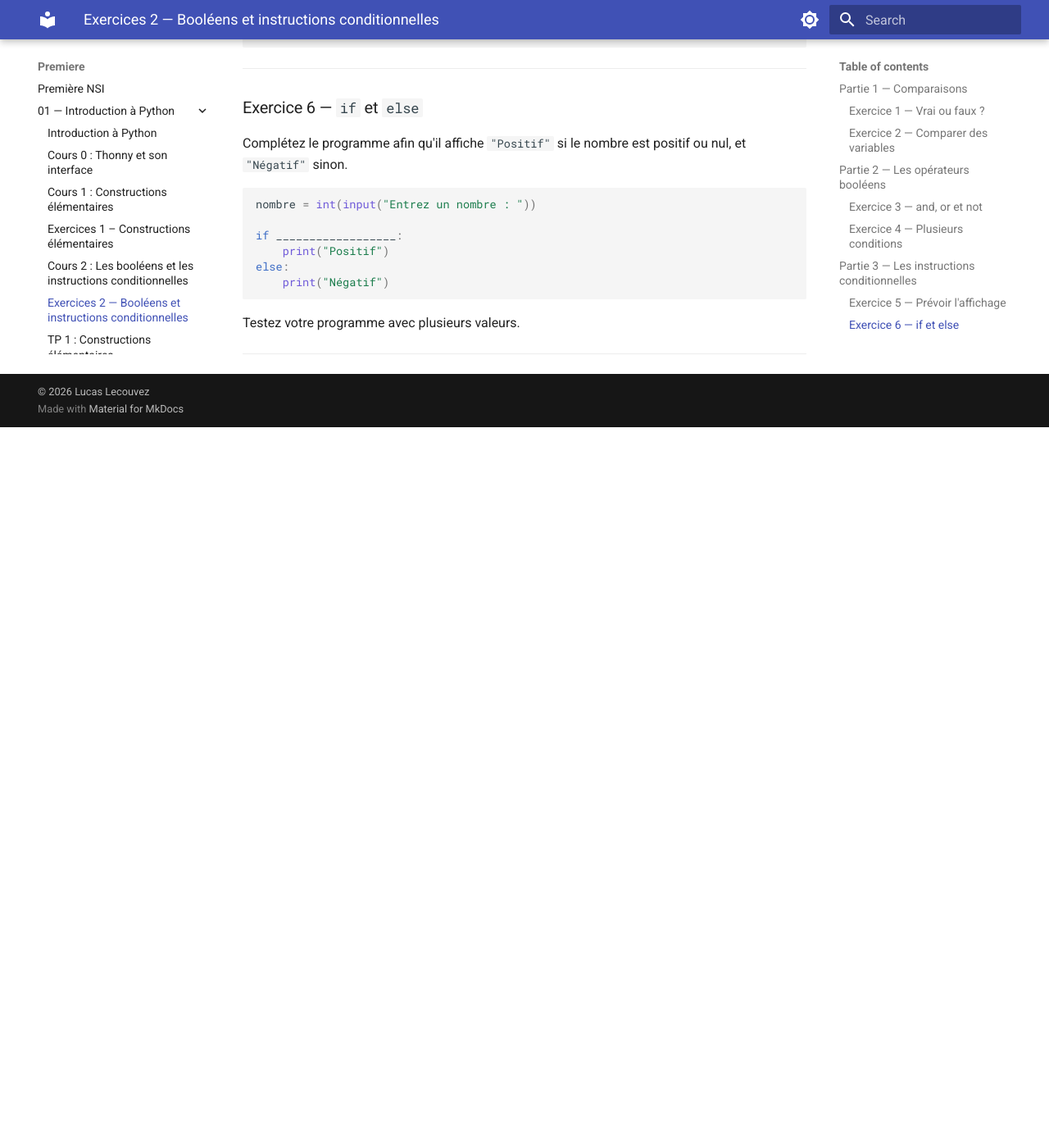
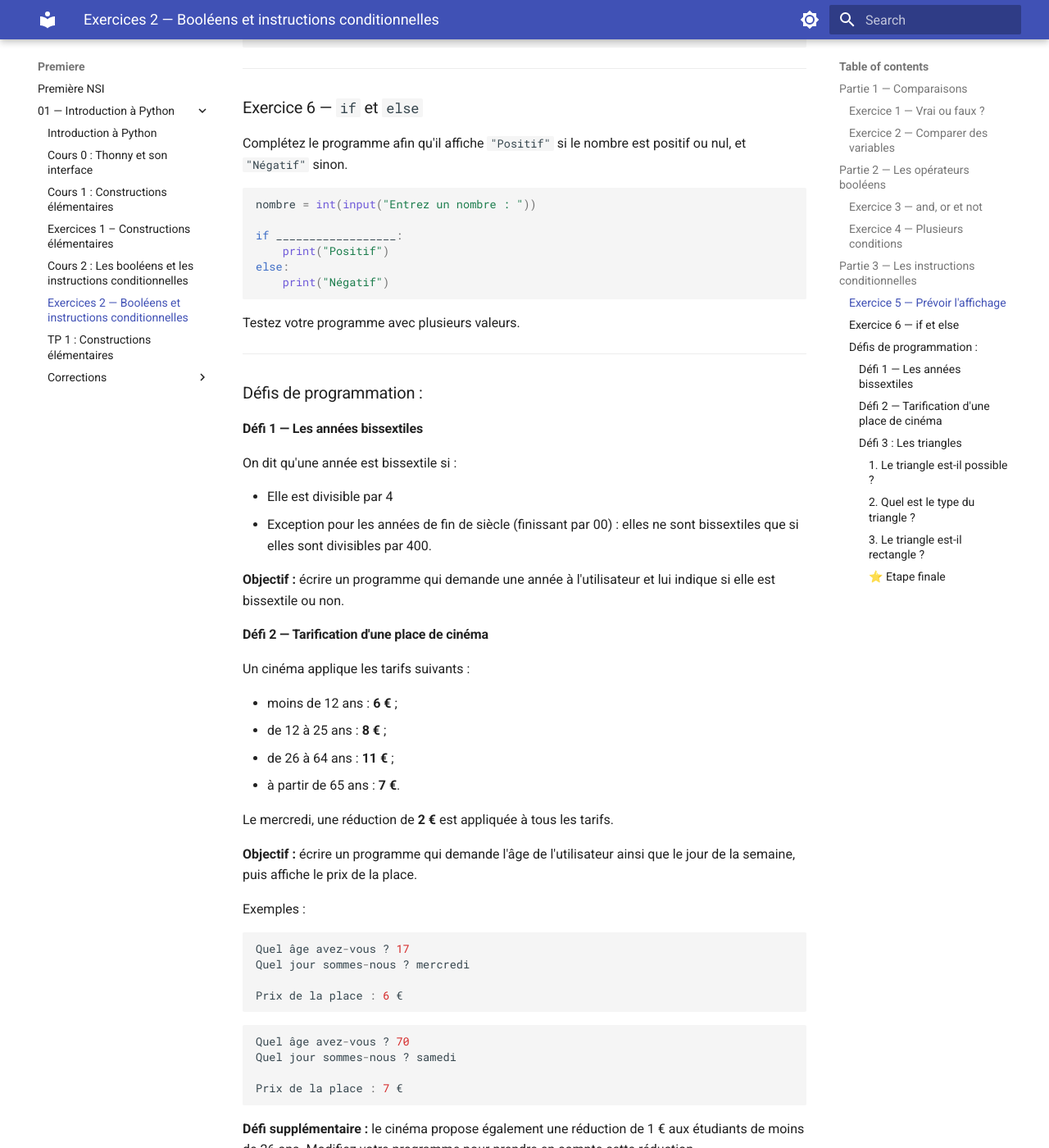
Before and after one commit to ProfD1FO/SNT-NSI-Lecouvez, an MkDocs documentation site: the page built from docs/premiere/1-intro_python/4-exos_conditions.md, in a window 1280 px wide and 1400 px high, scrolled down 2416 px. Shown: the whole window at 82% size. Built offline with MkDocs 1.6.1 and Material for MkDocs 9.7.7, drawn with Linux system fonts in a browser that asks for light colours; before the commit the page ends 2937 px from its top, so only the background shows below that; some of the changed text lies outside the part shown.

Commit message:
défis conditions

````diff
--- a/docs/premiere/1-intro_python/4-exos_conditions.md
+++ b/docs/premiere/1-intro_python/4-exos_conditions.md
@@ -117,3 +117,145 @@ else:
 Testez votre programme avec plusieurs valeurs.
 
 ---
+
+### Défis de programmation :
+
+#### Défi 1 — Les années bissextiles
+
+On dit qu'une année est bissextile si :
+
+- Elle est divisible par 4
+- Exception pour les années de fin de siècle (finissant par 00) : elles ne sont bissextiles que si elles sont divisibles par 400.
+
+**Objectif :** écrire un programme qui demande une année à l'utilisateur et lui indique si elle est bissextile ou non.
+
+#### Défi 2 — Tarification d'une place de cinéma
+
+Un cinéma applique les tarifs suivants :
+
+* moins de 12 ans : **6 €** ;
+* de 12 à 25 ans : **8 €** ;
+* de 26 à 64 ans : **11 €** ;
+* à partir de 65 ans : **7 €**.
+
+Le mercredi, une réduction de **2 €** est appliquée à tous les tarifs.
+
+**Objectif :** écrire un programme qui demande l'âge de l'utilisateur ainsi que le jour de la semaine, puis affiche le prix de la place.
+
+Exemples :
+
+```python
+Quel âge avez-vous ? 17
+Quel jour sommes-nous ? mercredi
+
+Prix de la place : 6 €
+```
+
+```python
+Quel âge avez-vous ? 70
+Quel jour sommes-nous ? samedi
+
+Prix de la place : 7 €
+```
+
+**Défi supplémentaire :** le cinéma propose également une réduction de 1 € aux étudiants de moins de 26 ans. Modifiez votre programme pour prendre en compte cette réduction.
+
+#### Défi 3 : Les triangles
+
+On souhaite écrire un programme capable d'analyser un triangle à partir de la longueur de ses trois côtés.
+
+Le programme demande les trois longueurs à l'utilisateur.
+
+##### 1. Le triangle est-il possible ?
+
+Pour que trois longueurs puissent former un triangle, **la longueur du plus grand côté doit être strictement inférieure à la somme des deux autres côtés**.
+
+Écrire un programme qui indique si les trois longueurs peuvent former un triangle.
+
+Exemples :
+
+```text
+Premier côté : 3
+Deuxième côté : 4
+Troisième côté : 5
+
+Ces longueurs peuvent former un triangle.
+```
+
+```text
+Premier côté : 2
+Deuxième côté : 3
+Troisième côté : 8
+
+Ces longueurs ne peuvent pas former un triangle.
+```
+
+---
+
+##### 2. Quel est le type du triangle ?
+
+Si les trois longueurs peuvent former un triangle, déterminer s'il est :
+
+* **équilatéral** : les trois côtés sont de même longueur ;
+* **isocèle** : deux côtés sont de même longueur ;
+* **scalène** : les trois côtés sont de longueurs différentes.
+
+Par exemple :
+
+```text
+3  →  3  →  3
+Triangle équilatéral
+```
+
+```text
+4  →  4  →  6
+Triangle isocèle
+```
+
+```text
+3  →  4  →  5
+Triangle scalène
+```
+
+---
+
+##### 3. Le triangle est-il rectangle ?
+
+Un triangle est rectangle si le carré de la longueur de son plus grand côté est égal à la somme des carrés des deux autres côtés.
+
+Par exemple :
+
+```text
+3² + 4² = 5²
+```
+
+Le triangle de côtés `3`, `4` et `5` est donc rectangle.
+
+Modifier le programme afin qu'il indique également si le triangle est rectangle.
+
+!!! tip "Attention"
+Il faut d'abord déterminer quel est le **plus grand côté**.
+
+---
+
+##### ⭐ Etape finale
+
+Essayez de faire en sorte que votre programme puisse donner une réponse complète, vous pourrez notamment utiliser des **fonctions** si vous maîtrisez la notion :
+
+```text
+Triangle valide
+Triangle isocèle
+Triangle non rectangle
+```
+
+ou :
+
+```text
+Triangle valide
+Triangle scalène
+Triangle rectangle
+```
+
+**Question :** dans quel ordre devez-vous effectuer les différents tests ?
+
+Votre programme doit notamment éviter d'essayer de déterminer le type d'un triangle qui n'existe pas.
````
Also changed, not shown: docs/premiere/1-intro_python/3-conditions.md (+5 -2 lines), docs/premiere/1-intro_python/5-tp_constructionsConditions.md (+2 -0 lines).
